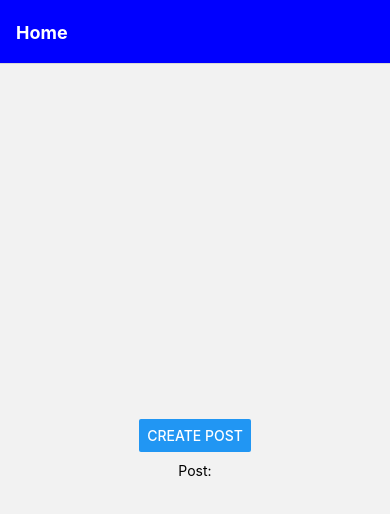
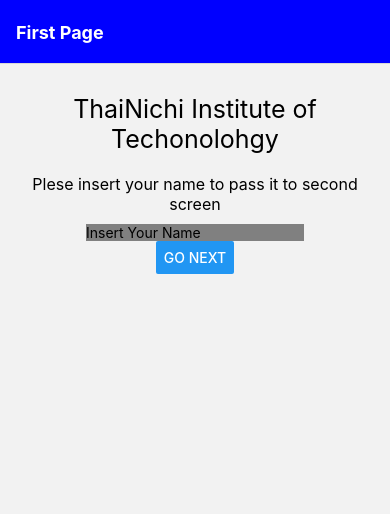
Before and after one commit to GUEST-1001/navagationProjectGUEST, a React Native app: screen / in a window 390 px wide. Shown: the top 514 px of the page. Built offline with nearby package versions, Linux system fonts and the light colour scheme.

Commit message:
Practice ongo

```diff
--- a/App.js
+++ b/App.js
@@ -5,53 +5,8 @@
 import { createNativeStackNavigator } from '@react-navigation/native-stack';
 import React from 'react';
 
-
-function HomeScreen({ navigation, route }) {
-
-  React.useEffect(() => {
-    if (route.params?.post) {
-      //Post updated,do somethin with 'route.params.post'
-      //For example, sent the post to the server
-    }
-  }, [route.params?.post]);
-
-  return (
-    <View style={{ flex: 1, alignItems: 'center', justifyContent: 'center' }}>
-      <Button
-        title='Create Post'
-        onPress={() => navigation.navigate('CreatePost')}
-      />
-      <Text style={{ margin: 10 }}>Post:{route.params?.post}</Text>
-    </View>
-  );
-}
-
-function CreatePostScreen({ navigation, route }) {
-
-  const [postText, setPostText] = React.useState('');
-
-  return (
-    // use Fragment
-    <>
-      <TextInput
-        multiline
-        placeholder='Plese text here'
-        style={{ height: 200, padding: 10, backgroundColor: 'white' }}
-        onChangeText={setPostText}
-        value={postText}
-      />
-      <Button
-        title='Click'
-        onPress={() => {
-          //Pass params back to HomeScreen funchion
-          navigation.navigate('Home', { post: postText })
-        }}
-      />
-
-    </>
-
-  );
-}
+import FirstPage from './screens/FirstPage';
+import SecondPage from './screens/SecondPage';
 
 const Stack = createNativeStackNavigator();
 
@@ -66,8 +21,8 @@
           headerTitleStyle: { fontWeight: 'bold' }
         }}
       >
-        <Stack.Screen name='Home' component={HomeScreen} />
-        <Stack.Screen name='CreatePost' component={CreatePostScreen} />
+        <Stack.Screen name='First Page' component={FirstPage} />
+        <Stack.Screen name='Second Page' component={SecondPage} />
       </Stack.Navigator>
     </NavigationContainer>
 
--- a/screens/FirstPage.js
+++ b/screens/FirstPage.js
@@ -3,8 +3,11 @@
 
 export default function FirstPage() {
   return (
-    <View>
-      <Text>FirstPage</Text>
+    <View style={styles.container}>
+      <Text style={styles.heading}>ThaiNichi Institute of Techonolohgy</Text>
+      <Text style={styles.textStyle}>Plese insert your name to pass it to second screen</Text>
+      <TextInput style={{justifyContent:'center', backgroundColor:'gray'}} placeholder="Insert Your Name"/>
+      <Button title="go next"/>
     </View>
   );
 }
```
